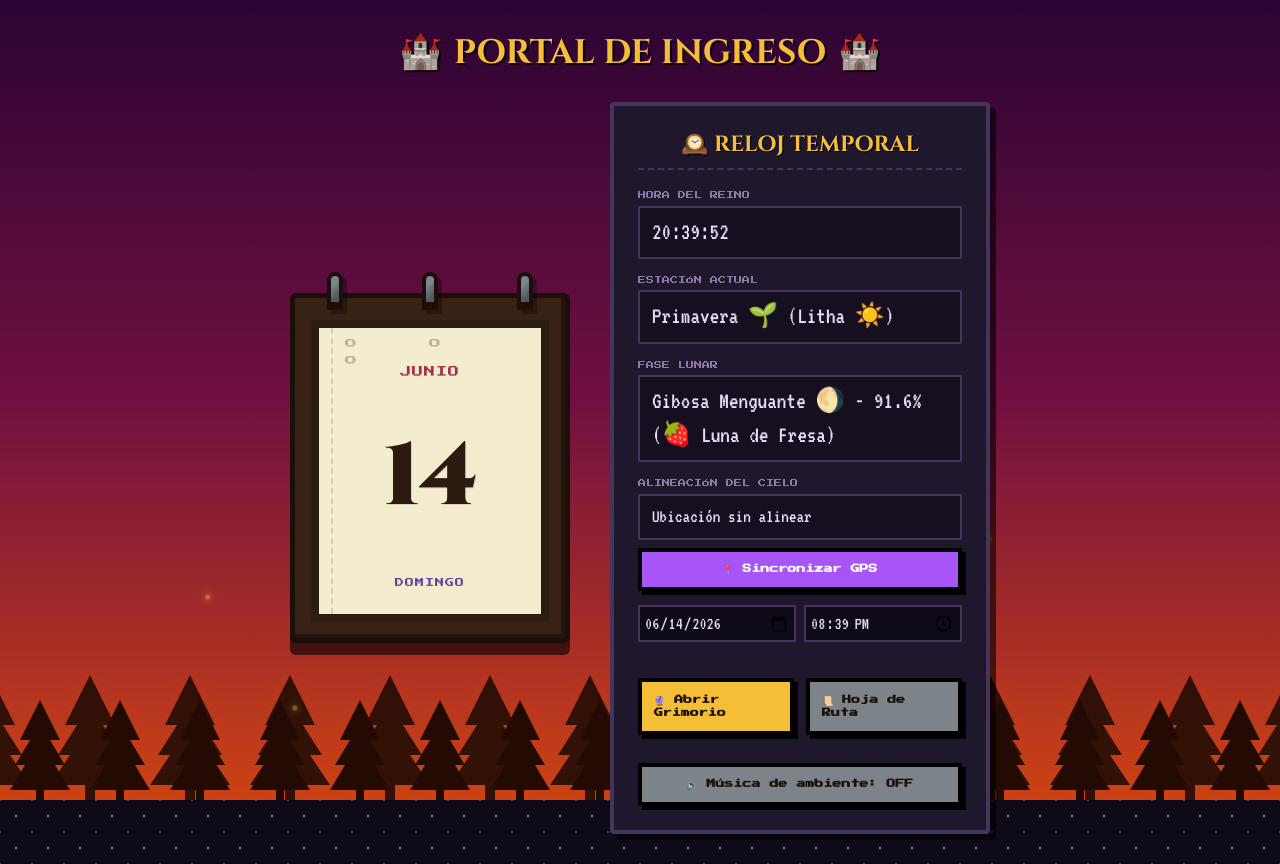
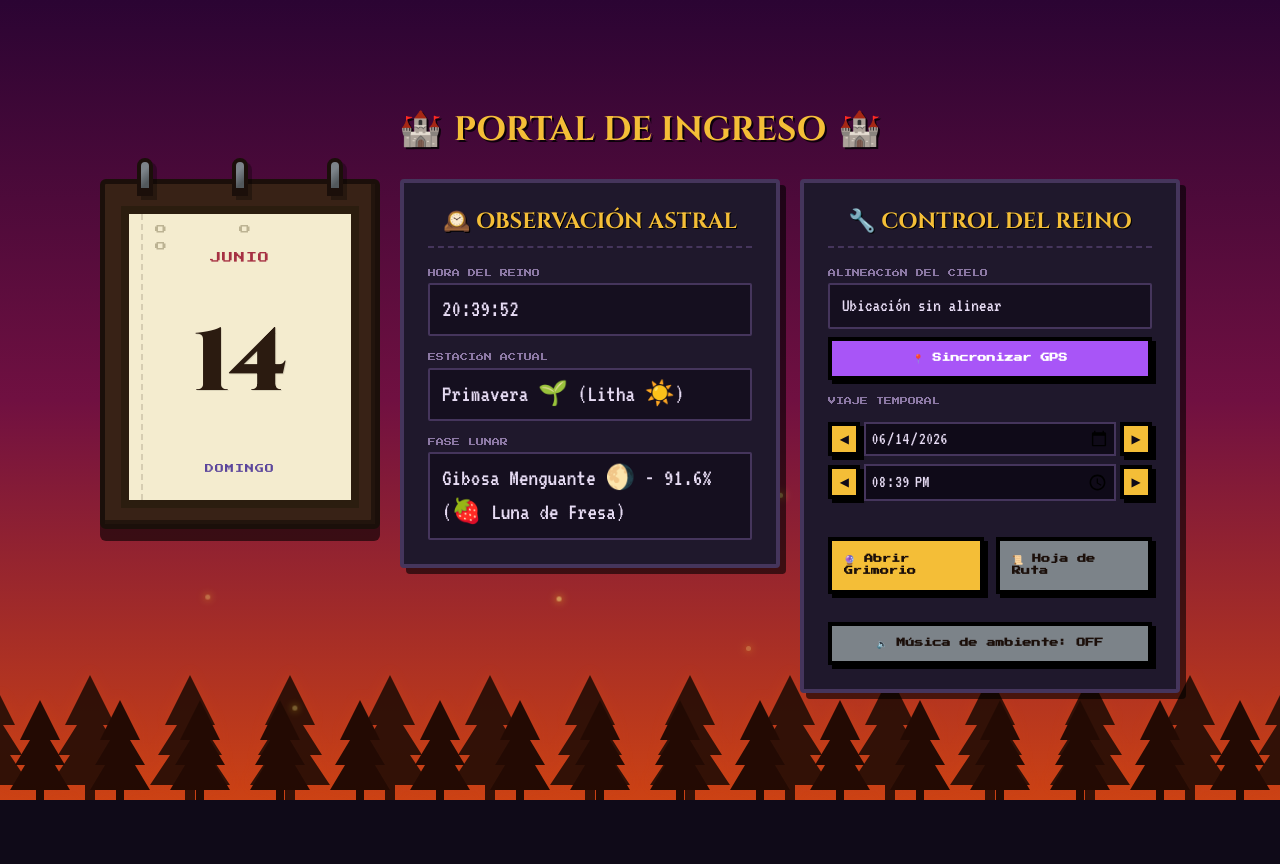
Before and after one commit to ana-arco/mystic-cycling-journal, a plain HTML site: page index.html in a window 1280 px wide. After the commit the page ends 800 px from the top, so only its background shows below. Drawn offline with Linux system fonts and the light colour scheme.

Commit message:
feat: chulísimo como ha quedado todo esto de la luna *.*

```diff
--- a/estilos-dashboard.css
+++ b/estilos-dashboard.css
@@ -69,11 +69,12 @@
 .portal-container {
   display: flex;
   flex-direction: row;
-  align-items: center;
+  align-items: flex-start;
   justify-content: center;
-  gap: 40px;
-  max-width: 900px;
+  gap: 20px;
+  max-width: 1200px;
   width: 100%;
+  flex-wrap: wrap;
 }
 
 @media (max-width: 768px) {
@@ -703,3 +704,14 @@
   left: 42%;
   animation: flotarLuciernaga3 14s infinite ease-in-out 2.2s;
 }
+
+/* Botones de flecha para el viaje temporal */
+.btn-flecha {
+  padding: 4px 8px !important;
+  font-size: 11px !important;
+  margin: 0 !important;
+  display: inline-flex !important;
+  align-items: center !important;
+  justify-content: center !important;
+  height: 34px;
+}
--- a/index.html
+++ b/index.html
@@ -62,9 +62,9 @@
         </div>
       </div>
 
-      <!-- Panel Místico Lateral -->
+      <!-- TARJETA 1 (Panel de Observación Astral) -->
       <div class="mystic-panel">
-        <h2 class="panel-header">🕰️ RELOJ TEMPORAL</h2>
+        <h2 class="panel-header">🕰️ OBSERVACIÓN ASTRAL</h2>
 
         <!-- Reloj Digital -->
         <div class="data-row">
@@ -83,29 +83,42 @@
           <span class="data-label">Fase Lunar</span>
           <div id="faseLunar" class="data-value">Cargando...</div>
         </div>
+      </div>
+
+      <!-- TARJETA 2 (Panel de Control y Herramientas del Reino) -->
+      <div class="mystic-panel">
+        <h2 class="panel-header">🔧 CONTROL DEL REINO</h2>
 
         <!-- Coordenadas Geográficas -->
         <div class="data-row">
           <span class="data-label">Alineación del Cielo</span>
-          <div id="datosUbicacion" class="data-value" style="font-size: 19px; word-break: break-all;">Ubicación sin
-            alinear</div>
-          <button class="pixel-btn" style="margin-top: 4px; background-color: var(--accent-purple); color: white;"
-            onclick="obtenerUbicacion()">
+          <div id="datosUbicacion" class="data-value" style="font-size: 19px; word-break: break-all;">Ubicación sin alinear</div>
+          <button class="pixel-btn" style="margin-top: 4px; background-color: var(--accent-purple); color: white;" onclick="obtenerUbicacion()">
             📍 Sincronizar GPS
           </button>
+        </div>
 
-          <div class="controles-tiempo-simulado" style="display: flex; gap: 8px; margin: 10px 0;">
-            <input type="date" id="inputFechaSimulada" class="pixel-input-form" onchange="iniciarViajeTemporal()"
-              style="font-family: 'VT323', monospace; font-size: 18px; padding: 4px; border: 2px solid var(--border-color); background: var(--bg-page); color: var(--text-main); width: 50%;">
-            <input type="time" id="inputHoraSimulada" class="pixel-input-form" onchange="iniciarViajeTemporal()"
-              style="font-family: 'VT323', monospace; font-size: 18px; padding: 4px; border: 2px solid var(--border-color); background: var(--bg-page); color: var(--text-main); width: 50%;">
+        <!-- Controles de Paso Temporal -->
+        <div class="data-row">
+          <span class="data-label">Viaje Temporal</span>
+          <div class="control-temporal-bloque" style="margin: 10px 0;">
+            <div style="display: flex; align-items: center; gap: 4px; margin-bottom: 8px;">
+              <button class="pixel-btn btn-flecha" onclick="modificarFechaSimulada(-1)">◀</button>
+              <input type="date" id="inputFechaSimulada" class="pixel-input-form" onchange="iniciarViajeTemporal()" style="font-family: 'VT323', monospace; font-size: 18px; padding: 4px; border: 2px solid var(--border-color); background: var(--bg-page); color: var(--text-main); flex-grow: 1;">
+              <button class="pixel-btn btn-flecha" onclick="modificarFechaSimulada(1)">▶</button>
+            </div>
+
+            <div style="display: flex; align-items: center; gap: 4px;">
+              <button class="pixel-btn btn-flecha" onclick="modificarHoraSimulada(-1)">◀</button>
+              <input type="time" id="inputHoraSimulada" class="pixel-input-form" onchange="iniciarViajeTemporal()" style="font-family: 'VT323', monospace; font-size: 18px; padding: 4px; border: 2px solid var(--border-color); background: var(--bg-page); color: var(--text-main); flex-grow: 1;">
+              <button class="pixel-btn btn-flecha" onclick="modificarHoraSimulada(1)">▶</button>
+            </div>
           </div>
         </div>
 
         <!-- Botones de Enlace del Portal -->
         <div class="btn-row">
-          <a href="grimorio-activo.html" class="pixel-btn"
-            style="background-color: var(--accent-gold); color: #1b0f0a;">
+          <a href="grimorio-activo.html" class="pixel-btn" style="background-color: var(--accent-gold); color: #1b0f0a;">
             🔮 Abrir Grimorio
           </a>
           <a href="documentacion.html" class="pixel-btn" style="background-color: #7c8389; color: #1b0f0a;">
@@ -114,11 +127,9 @@
         </div>
 
         <div class="sintonia-sonora">
-          <button id="btnSintonia" class="retro-btn" title="Activar sintonía de ambiente">🔈 Música de ambiente:
-            OFF</button>
+          <button id="btnSintonia" class="retro-btn" title="Activar sintonía de ambiente">🔈 Música de ambiente: OFF</button>
           <audio id="audioReproductor" style="display:none;" preload="auto" loop></audio>
         </div>
-
       </div>
 
     </div>
--- a/reloj.js
+++ b/reloj.js
@@ -415,3 +415,34 @@
     }
   });
 }
+
+// Controles de paso temporal interactivos
+function modificarFechaSimulada(dias) {
+    if (!esTiempoSimulado) esTiempoSimulado = true;
+    fechaActiva.setDate(fechaActiva.getDate() + dias);
+    sincronizarInputsConFechaActiva();
+    actualizarReloj();
+}
+
+function modificarHoraSimulada(horas) {
+    if (!esTiempoSimulado) esTiempoSimulado = true;
+    fechaActiva.setHours(fechaActiva.getHours() + horas);
+    sincronizarInputsConFechaActiva();
+    actualizarReloj();
+}
+
+function sincronizarInputsConFechaActiva() {
+  const dateInput = document.getElementById('inputFechaSimulada');
+  const timeInput = document.getElementById('inputHoraSimulada');
+
+  if (dateInput && timeInput) {
+    const yyyy = fechaActiva.getFullYear();
+    const mm = String(fechaActiva.getMonth() + 1).padStart(2, '0');
+    const dd = String(fechaActiva.getDate()).padStart(2, '0');
+    dateInput.value = `${yyyy}-${mm}-${dd}`;
+
+    const hh = String(fechaActiva.getHours()).padStart(2, '0');
+    const min = String(fechaActiva.getMinutes()).padStart(2, '0');
+    timeInput.value = `${hh}:${min}`;
+  }
+}
```
